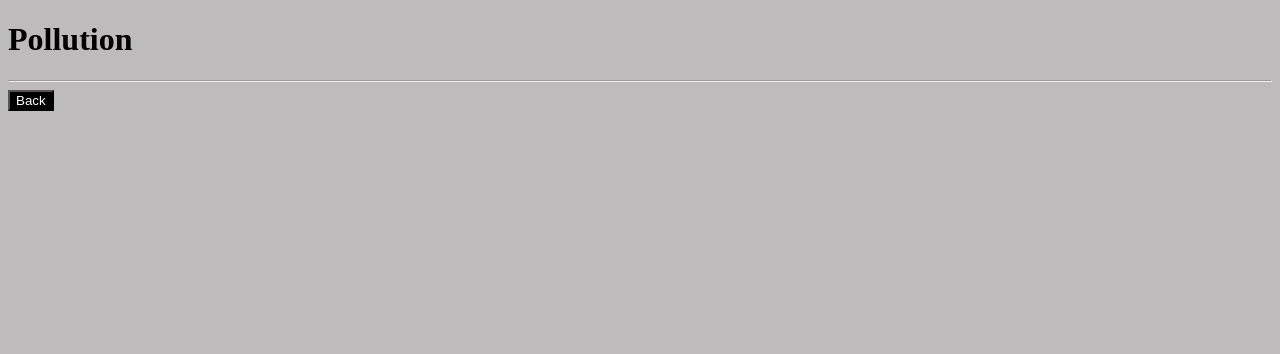
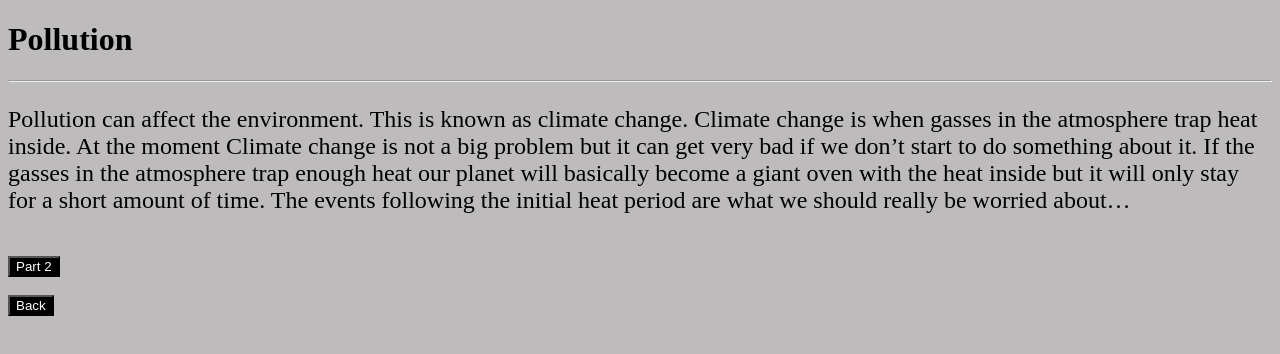
Before and after one commit to NotButter18/Heat-Project, a plain HTML site: page Pollution.html in a window 1280 px wide. Drawn offline with Linux system fonts and the light colour scheme.

Commit message:
Add files via upload

```diff
--- a/Pollution.html
+++ b/Pollution.html
@@ -10,6 +10,17 @@
         Pollution
     </h1>
     <hr>
+    <p style="font-size:x-large;">
+        Pollution can affect the environment. This is known as climate change. Climate change is when gasses in the atmosphere trap heat inside. At the moment Climate change is not a big problem but it can get very bad if we don’t start to do something about it. If the gasses in the atmosphere trap enough heat our planet will basically become a giant oven with the heat inside but it will only stay for a short amount of time. The events following the initial heat period are what we should really be worried about…
+    </p>
+    <br>
+    <a href="Pollution 2.html">
+        <button style="background-color: black; color: white;">
+            Part 2
+        </button>
+    </a>
+    <br>
+    <br>
     <a href="index.html">
         <button style="background-color: black; color: white;">
             Back
```
Also changed, not shown: Convection.html (+1 -2 lines), Radiation.html (+1 -2 lines), Pollution 2.html (added).
